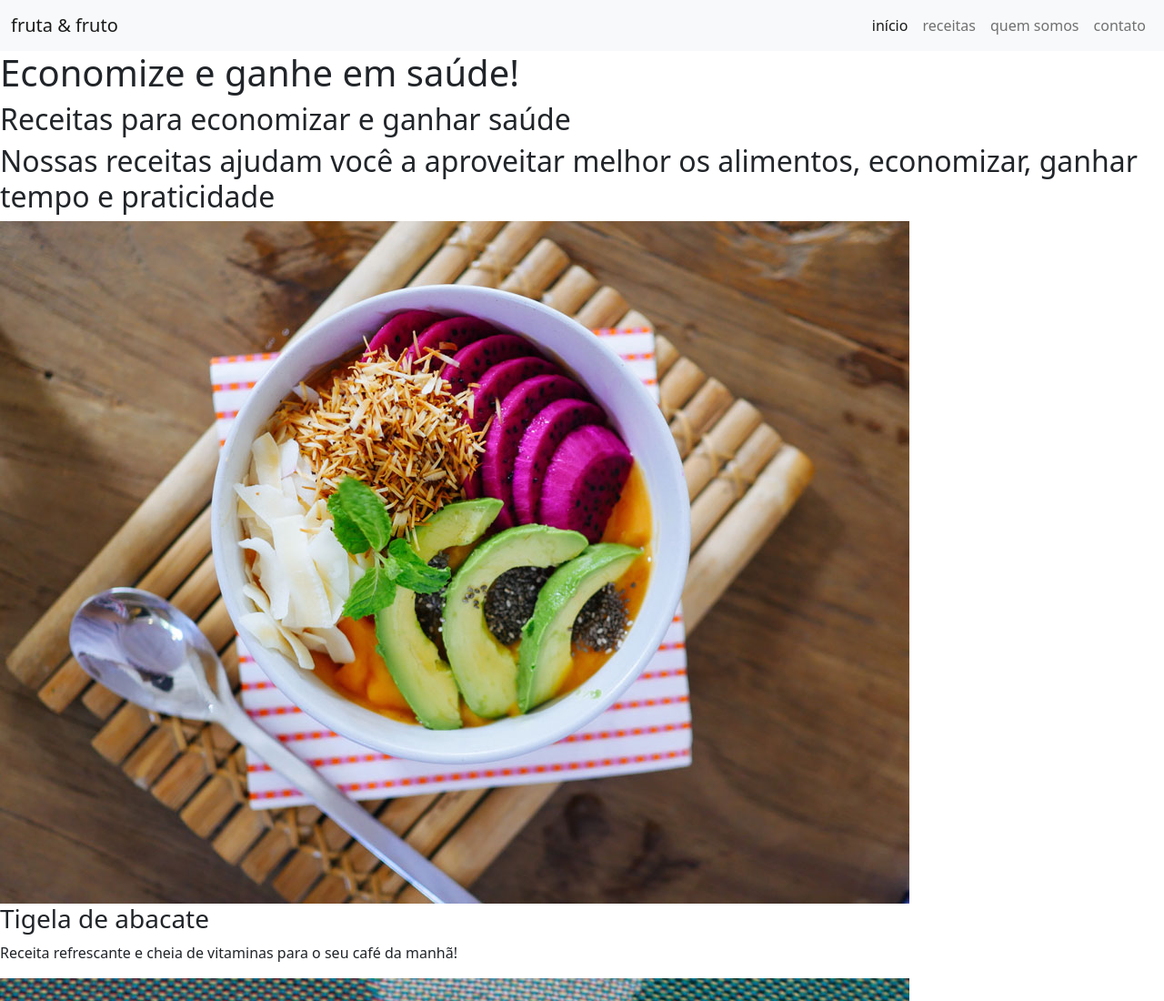
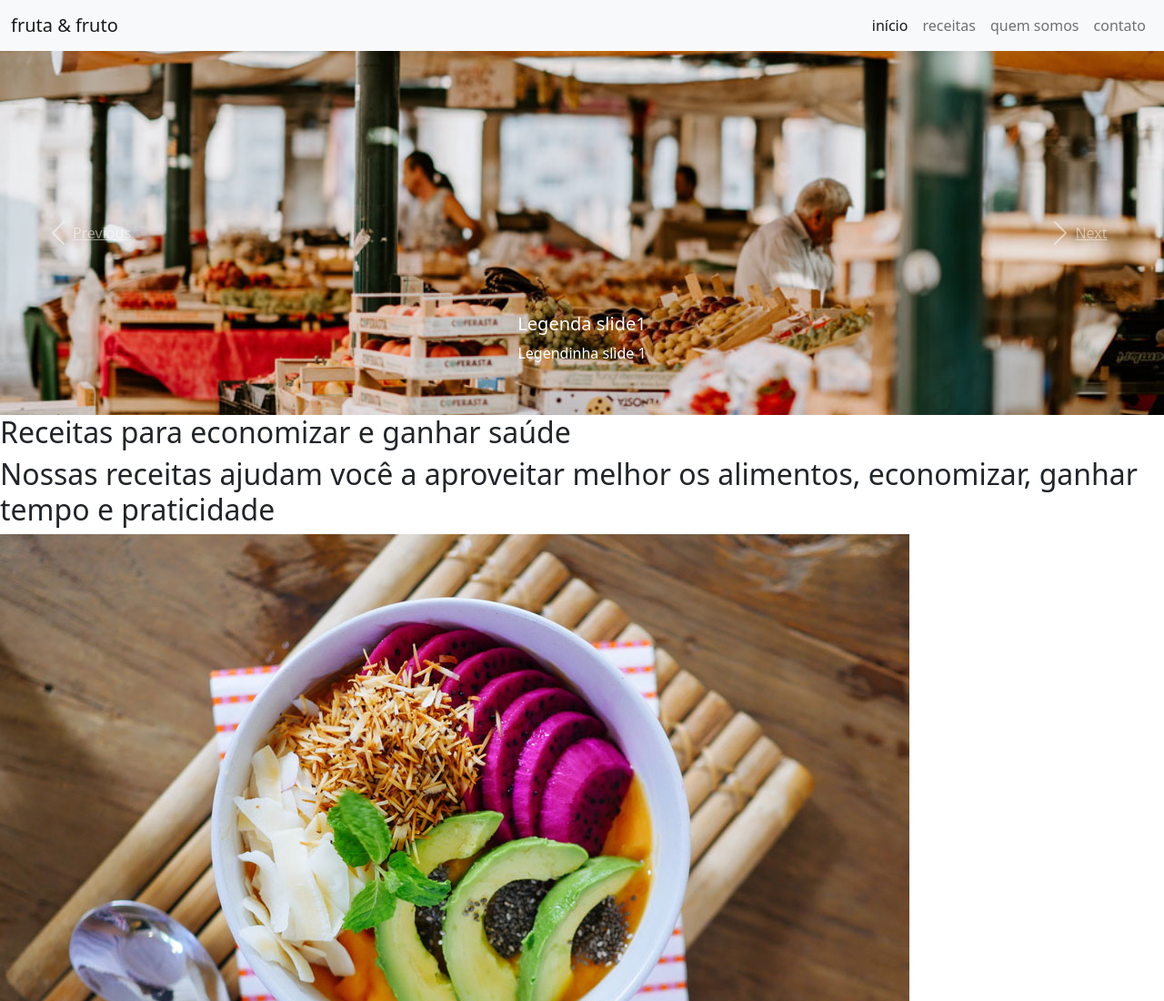
Before and after one commit to DanilloAlmeida/35-bootstrap, a plain HTML site: page projeto-base/index.html in a window 1280 px wide. Shown: the top 1100 px of the page at 91% size. Drawn offline with nearby package versions, Linux system fonts and the light colour scheme.

Commit message:
atualizando bootstrap course

```diff
--- a/projeto-base/index.html
+++ b/projeto-base/index.html
@@ -11,7 +11,8 @@
 </head>
 
 <body>
-  <nav class="navbar navbar-expand-lg bg-light fixed-top">
+  <!-- <nav class="navbar navbar-expand-lg bg-light fixed-top"> -->
+  <nav class="navbar navbar-expand-lg bg-light ">
     <div class="container-fluid">
       <a class="navbar-brand" href="#">fruta & fruto</a>
       <button class="navbar-toggler" type="button" data-bs-toggle="collapse" data-bs-target="#navbarNavAltMarkup" aria-controls="navbarNavAltMarkup" aria-expanded="false" aria-label="Toggle navigation">
@@ -28,10 +29,47 @@
     </div>
   </nav>
 
-  <title>fruto & fruta</title>
+  <div class="bd-exemple">
+    <div id="carouselExampleIndicators" class="carousel slide" data-ride="carousel">
+      <ol class="carousel-indicators">
+        <li data-target="#carouselExampleIndicators" data-slide-to="1"></li>
+        <li data-target="#carouselExampleIndicators" data-slide-to="2"></li>
+      </ol>
+      <div class="carousel-inner">
+        <div class="carousel-item active">
+          <img src="src/img/carrossel-img1.jpg" class="d-block w-100
+          imagem-carrossel" alt="First slide">
+          <div class="carousel-caption d-none d-md-block">
+            <h5>Legenda slide1</h5>
+            <p>Legendinha slide 1</p>
+          </div>
+        </div>
+        <div class="carousel-item">
+          <img src="src/img/carrossel-img2.jpg" class="d-block w-100
+          imagem-carrossel" alt="Second slide">
+          <div class="carousel-caption d-none d-md-block">
+            <h5>Legenda slide 2</h5>
+            <p>Legendinha slide 2</p>
+          </div>
+        </div>
+      </div>
+      <a class="carousel-control-prev" href="#carouselExampleIndicators" role="button" data-slide="prev">
+        <span class="carousel-control-prev-icon" aria-hidden="true"></span>
+        <span class="sr-only">Previous</span>
+      </a>
+      <a class="carousel-control-next" href="#carouselExampleIndicators" role="button" data-slide="next">
+        <span class="carousel-control-next-icon" aria-hidden="true"></span>
+        <span class="sr-only">Next</span>
+      </a>
+    </div>
+  </div>
+
+
+
+  <!-- <title>fruto & fruta</title>
 
   <h1>Reaproveite melhor os alimentos!</h1>
-  <h1>Economize e ganhe em saúde!</h1>
+  <h1>Economize e ganhe em saúde!</h1> -->
 
   <h2>Receitas para economizar e ganhar saúde</h2>
   <h2>Nossas receitas ajudam você a aproveitar melhor os alimentos, economizar, ganhar tempo e praticidade</h2>
--- a/projeto-base/src/style.css
+++ b/projeto-base/src/style.css
@@ -0,0 +1,4 @@
+.imagem-carrossel{
+    height: 400px;
+    object-fit:cover;
+}
```
